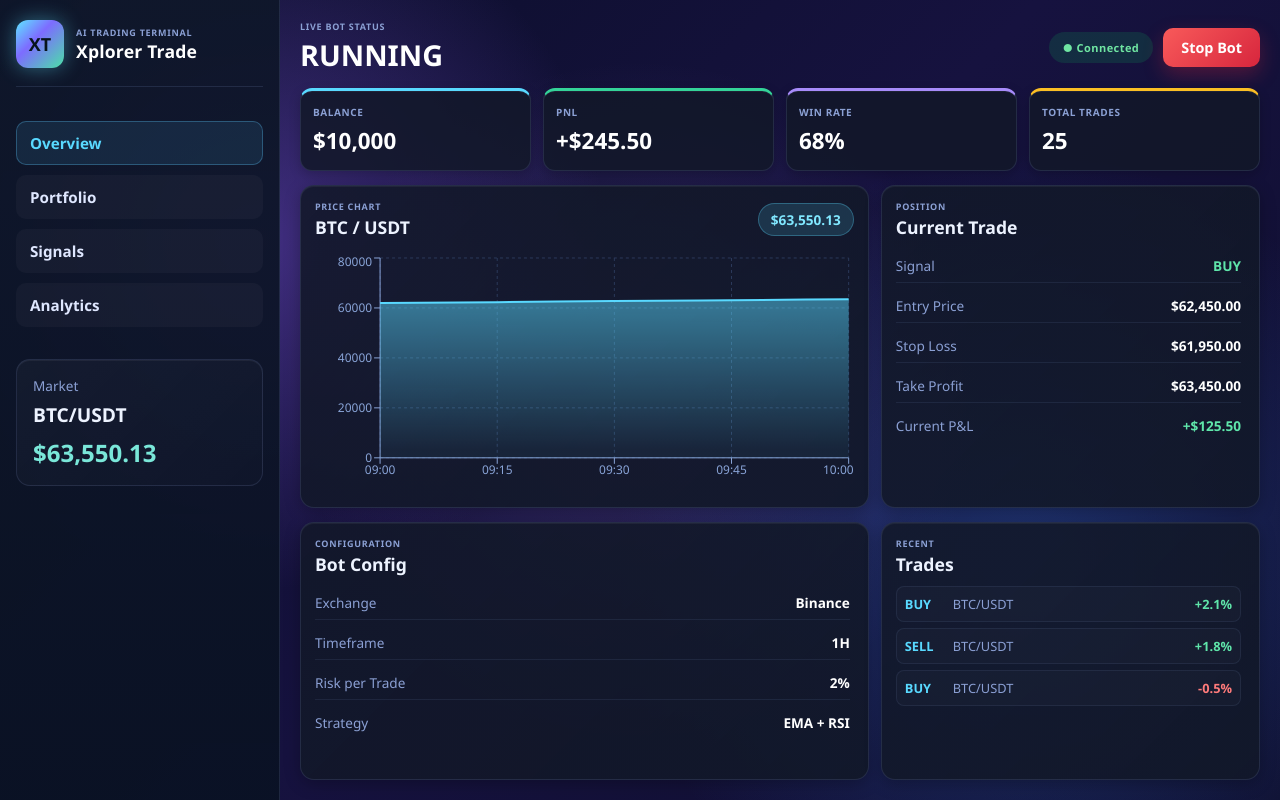
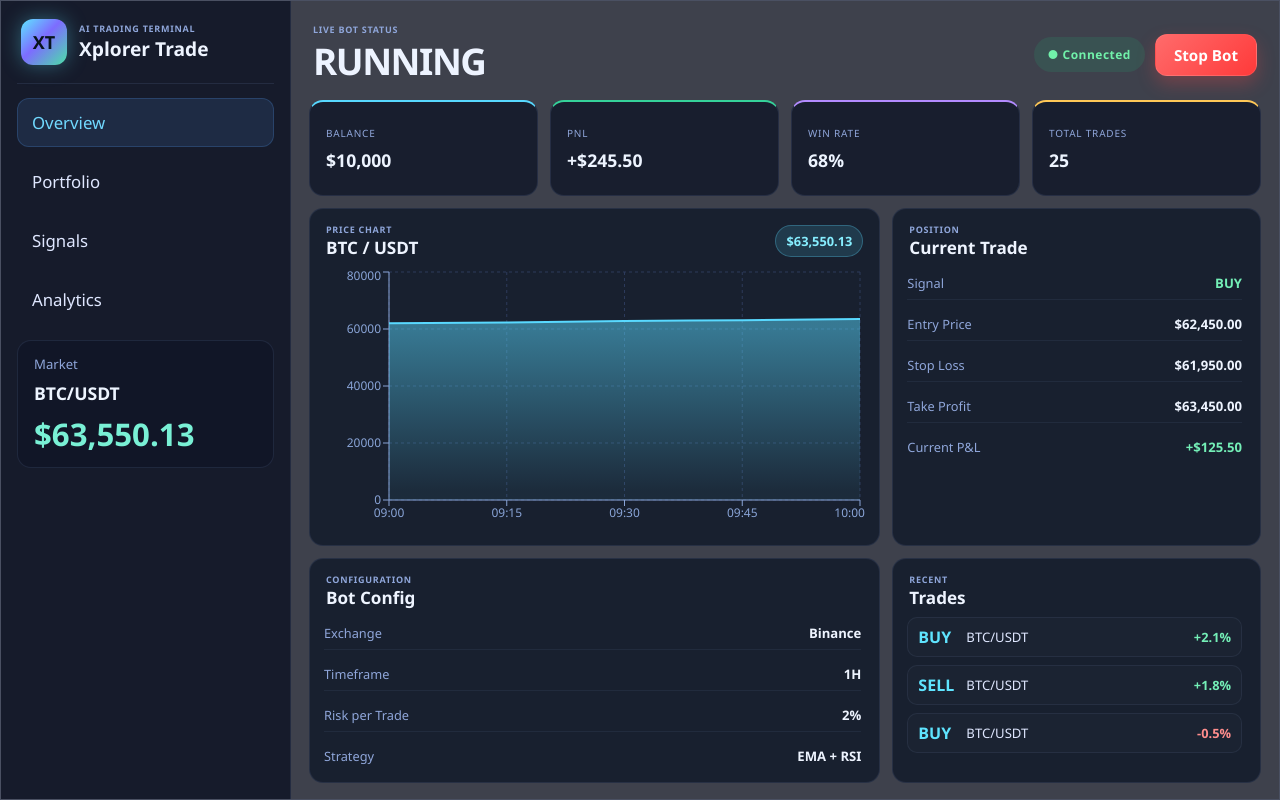
Before and after one commit to alijaan786khan-commits/TechXplorer-AI, a React (Create React App) app in the folder frontend/: page / in a window 1280 px wide. Built offline with nearby package versions, Linux system fonts and the light colour scheme; the HTML template or start-up script is replaced by a standard one.

Commit message:
Polish the dashboard layout: tighter panel spacing, cleaner cards, transparent background, refined premium styling

```diff
--- a/frontend/src/index.css
+++ b/frontend/src/index.css
@@ -4,31 +4,17 @@
   padding: 0;
 }
 
-html {
+html, body, #root {
   width: 100%;
   height: 100%;
-  background:
-    radial-gradient(circle at 20% 30%, rgba(139, 92, 246, 0.4), transparent 30%),
-    radial-gradient(circle at 80% 70%, rgba(59, 130, 246, 0.3), transparent 35%),
-    radial-gradient(circle at 50% 50%, rgba(167, 139, 250, 0.2), transparent 45%),
-    linear-gradient(135deg, #0a0e27 0%, #16123f 50%, #0f0f2e 100%);
-  background-attachment: fixed;
-  background-repeat: no-repeat;
+  font-family: 'Segoe UI', 'Inter', sans-serif;
+  background: transparent;
+  overflow: hidden;
 }
 
 body {
-  width: 100%;
-  height: 100%;
-  font-family: 'Segoe UI', 'Inter', sans-serif;
-  overflow: hidden;
   background: transparent;
   color: #edf3ff;
-}
-
-#root {
-  width: 100%;
-  height: 100%;
-  background: transparent;
 }
 
 button {
@@ -42,13 +28,15 @@ button {
   width: 100vw;
   height: 100vh;
   overflow: hidden;
+  background: rgba(8, 12, 26, 0.78);
+  border: 1px solid rgba(140, 165, 220, 0.15);
 }
 
 .sidebar {
-  width: 280px;
-  background: linear-gradient(180deg, rgba(15, 23, 42, 0.95), rgba(10, 18, 35, 0.92));
-  border-right: 1px solid rgba(138, 163, 221, 0.15);
-  padding: 20px 16px;
+  width: 290px;
+  background: rgba(16, 22, 38, 0.86);
+  border-right: 1px solid rgba(140, 165, 220, 0.12);
+  padding: 18px 16px 12px;
   overflow-y: auto;
   flex-shrink: 0;
 }
@@ -57,61 +45,50 @@ button {
   width: 6px;
 }
 
-.sidebar::-webkit-scrollbar-track {
-  background: transparent;
-}
-
 .sidebar::-webkit-scrollbar-thumb {
-  background: rgba(138, 163, 221, 0.3);
-  border-radius: 3px;
+  background: rgba(120, 142, 192, 0.28);
+  border-radius: 8px;
 }
 
 .brand-block {
   display: flex;
   align-items: center;
   gap: 12px;
-  padding-bottom: 18px;
-  margin-bottom: 18px;
-  border-bottom: 1px solid rgba(138, 163, 221, 0.15);
+  padding: 0 4px 18px;
+  margin-bottom: 14px;
+  border-bottom: 1px solid rgba(140, 165, 220, 0.12);
 }
 
 .brand-icon {
-  width: 48px;
-  height: 48px;
+  width: 46px;
+  height: 46px;
   border-radius: 12px;
   display: flex;
   align-items: center;
   justify-content: center;
-  background: linear-gradient(135deg, #5ee7ff, #7d6cff 40%, #4be0a7);
+  background: linear-gradient(135deg, #5ee7ff, #7d6cff 45%, #4be0a7);
   color: #07141d;
   font-weight: 800;
   font-size: 18px;
-  box-shadow: 0 0 20px rgba(94, 231, 255, 0.4);
-  flex-shrink: 0;
+  box-shadow: 0 0 20px rgba(94, 231, 255, 0.35);
 }
 
 .eyebrow {
   margin: 0;
+  font-size: 9px;
   letter-spacing: 0.08em;
-  font-size: 9px;
   text-transform: uppercase;
-  color: #8ba0d4;
+  color: #8fa6da;
   font-weight: 600;
 }
 
-h1, h2, h3, p {
-  margin: 0;
-}
-
 .brand-block h1 {
-  font-size: 1.1rem;
+  font-size: 1.2rem;
   font-weight: 700;
-  letter-spacing: 0.01em;
-  color: #ffffff;
+  color: #eef4ff;
 }
 
 .nav-menu {
-  padding: 16px 0;
   display: flex;
   flex-direction: column;
   gap: 10px;
@@ -119,74 +96,70 @@ h1, h2, h3, p {
 }
 
 .nav-item {
+  padding: 12px 14px;
+  border-radius: 12px;
+  background: transparent;
+  color: #dfe7ff;
+  text-align: left;
+  font-size: 1.05rem;
+  font-weight: 500;
+  transition: 0.2s ease;
   border: 1px solid transparent;
-  background: rgba(255, 255, 255, 0.03);
-  color: #dfe7ff;
-  padding: 11px 13px;
-  border-radius: 10px;
-  text-align: left;
-  transition: 0.2s ease;
-  font-weight: 600;
-  font-size: 0.95rem;
 }
 
 .nav-item.active,
 .nav-item:hover {
-  background: rgba(92, 200, 255, 0.1);
-  border-color: rgba(92, 200, 255, 0.3);
-  color: #59d9ff;
+  background: rgba(88, 165, 255, 0.12);
+  border-color: rgba(88, 165, 255, 0.2);
+  color: #71d9ff;
 }
 
 .mini-panel {
-  background: linear-gradient(135deg, rgba(255, 255, 255, 0.03), rgba(255, 255, 255, 0.01));
-  border: 1px solid rgba(138, 163, 221, 0.15);
+  background: rgba(17, 23, 39, 0.9);
+  border: 1px solid rgba(140, 165, 220, 0.12);
   border-radius: 14px;
-  padding: 16px;
-  box-shadow: inset 0 1px 0 rgba(255, 255, 255, 0.05);
+  padding: 14px 16px 12px;
+  margin-top: 10px;
 }
 
 .mini-panel .label {
-  color: #8ba0d4;
-  margin-bottom: 6px;
-  font-size: 0.85rem;
+  font-size: 0.82rem;
+  color: #8fa6da;
+  margin-bottom: 8px;
 }
 
 .mini-panel h3 {
-  font-size: 1.2rem;
+  color: #edf4ff;
+  font-size: 1.1rem;
   margin-bottom: 8px;
 }
 
 .mini-panel .value {
-  font-size: 1.5rem;
+  color: #79f0d5;
+  font-size: 1.95rem;
   font-weight: 700;
-  color: #7ae7d9;
 }
 
 .main-panel {
   flex: 1;
-  padding: 20px;
+  padding: 18px 18px 16px;
   overflow: hidden;
   display: flex;
   flex-direction: column;
-  gap: 14px;
+  gap: 12px;
 }
 
 .topbar {
   display: flex;
   align-items: center;
   justify-content: space-between;
-  gap: 12px;
-  flex-shrink: 0;
+  padding: 4px 4px 2px;
 }
 
-.topbar > div:first-child .eyebrow {
-  margin-bottom: 2px;
-}
-
-.topbar > div:first-child h2 {
-  font-size: 1.8rem;
+.topbar h2 {
+  font-size: 2.3rem;
   font-weight: 700;
-  color: #ffffff;
+  letter-spacing: -0.04em;
 }
 
 .topbar-actions {
@@ -196,87 +169,85 @@ h1, h2, h3, p {
 }
 
 .connection {
-  padding: 8px 14px;
+  display: inline-flex;
+  align-items: center;
+  gap: 8px;
+  padding: 9px 14px;
   border-radius: 20px;
-  font-size: 11px;
+  font-size: 0.75rem;
+  font-weight: 700;
   letter-spacing: 0.04em;
-  font-weight: 700;
-  white-space: nowrap;
 }
 
 .connection.online {
-  background: rgba(14, 201, 92, 0.15);
-  color: #6fe5a2;
+  background: rgba(30, 201, 120, 0.12);
+  color: #71f1aa;
 }
 
 .connection.offline {
-  background: rgba(248, 113, 113, 0.15);
-  color: #fca5a5;
+  background: rgba(255, 98, 98, 0.12);
+  color: #ff8d8d;
 }
 
-.primary-btn, .danger-btn {
-  border-radius: 10px;
+.primary-btn,
+.danger-btn {
+  border-radius: 12px;
   padding: 10px 18px;
   font-weight: 700;
-  font-size: 0.9rem;
-  transition: transform 0.2s ease, box-shadow 0.2s ease;
-  white-space: nowrap;
-}
-
-.primary-btn:hover, .danger-btn:hover {
-  transform: translateY(-1px);
+  font-size: 0.95rem;
+  color: #fff;
+  border: 1px solid rgba(255,255,255,0.08);
 }
 
 .primary-btn {
-  background: linear-gradient(135deg, #29dd8a, #14c483);
-  color: #04100c;
-  box-shadow: 0 8px 20px rgba(20, 196, 131, 0.3);
+  background: linear-gradient(135deg, #ff6e7f, #ff3d63);
+  box-shadow: 0 8px 18px rgba(255, 73, 117, 0.28);
 }
 
 .danger-btn {
-  background: linear-gradient(135deg, #f85a5a, #d7263d);
-  color: white;
-  box-shadow: 0 8px 20px rgba(215, 38, 61, 0.3);
+  background: linear-gradient(135deg, #ff6b6b, #ff3a3a);
+  box-shadow: 0 8px 18px rgba(255, 71, 71, 0.28);
 }
 
 .metrics-grid {
   display: grid;
-  grid-template-columns: repeat(4, 1fr);
+  grid-template-columns: repeat(4, minmax(0, 1fr));
   gap: 12px;
-  flex-shrink: 0;
 }
 
 .metric-card {
-  padding: 14px 12px;
-  border-radius: 12px;
-  border: 1px solid rgba(138, 163, 221, 0.15);
-  background: rgba(18, 24, 41, 0.85);
-  box-shadow: inset 0 1px 0 rgba(255, 255, 255, 0.05), 0 4px 12px rgba(0, 0, 0, 0.2);
+  background: rgba(17, 24, 41, 0.82);
+  border: 1px solid rgba(140, 165, 220, 0.12);
+  border-radius: 14px;
+  padding: 14px 16px;
+  min-height: 96px;
+  display: flex;
+  flex-direction: column;
+  justify-content: center;
 }
 
 .metric-card p {
-  color: #8ba0d4;
-  margin-bottom: 6px;
+  color: #8fa6da;
   font-size: 10px;
-  letter-spacing: 0.06em;
+  letter-spacing: 0.08em;
   text-transform: uppercase;
-  font-weight: 600;
+  margin-bottom: 8px;
 }
 
 .metric-card h3 {
-  font-size: 1.4rem;
+  color: #edf4ff;
+  font-size: 1.1rem;
   font-weight: 700;
-  color: #ffffff;
 }
 
-.metric-card.cyan { border-top: 3px solid #59d9ff; }
-.metric-card.green { border-top: 3px solid #34d399; }
-.metric-card.purple { border-top: 3px solid #a78bfa; }
-.metric-card.gold { border-top: 3px solid #fbbf24; }
+.metric-card.cyan { border-top: 2px solid #57d8ff; }
+.metric-card.green { border-top: 2px solid #35d29a; }
+.metric-card.purple { border-top: 2px solid #b38bff; }
+.metric-card.gold { border-top: 2px solid #ffc857; }
 
 .content-grid {
   display: grid;
-  grid-template-columns: 1.5fr 1fr;
+  grid-template-columns: 1.55fr 1fr;
   gap: 12px;
   flex: 1;
   min-height: 0;
@@ -284,64 +255,56 @@ h1, h2, h3, p {
 
 .bottom-grid {
   display: grid;
-  grid-template-columns: 1.5fr 1fr;
+  grid-template-columns: 1.55fr 1fr;
   gap: 12px;
-  flex: 0.8;
-  min-height: 0;
+  min-height: 190px;
 }
 
 .card {
-  background: linear-gradient(135deg, rgba(18, 24, 41, 0.88), rgba(18, 24, 41, 0.92));
-  border: 1px solid rgba(138, 163, 221, 0.15);
+  background: rgba(16, 24, 40, 0.8);
+  border: 1px solid rgba(140, 165, 220, 0.12);
   border-radius: 14px;
-  padding: 14px;
-  box-shadow: 0 4px 16px rgba(0, 0, 0, 0.25), inset 0 1px 0 rgba(255, 255, 255, 0.05);
-  overflow: hidden;
+  padding: 12px 14px 10px;
   display: flex;
   flex-direction: column;
+  min-height: 0;
 }
 
 .card-header {
   display: flex;
   align-items: center;
   justify-content: space-between;
-  margin-bottom: 10px;
-  flex-shrink: 0;
-  gap: 8px;
+  padding: 2px 2px 8px;
 }
 
-.card-header > div:first-child .eyebrow {
-  margin-bottom: 2px;
-}
-
-.card-header > div:first-child h3 {
-  font-size: 1.1rem;
+.card-header h3 {
+  font-size: 1.07rem;
+  color: #eef4ff;
   font-weight: 700;
 }
 
 .price-badge {
-  background: rgba(89, 217, 255, 0.15);
-  color: #81e8ff;
-  border: 1px solid rgba(89, 217, 255, 0.3);
-  border-radius: 20px;
-  padding: 6px 12px;
+  background: rgba(89, 217, 255, 0.14);
+  border: 1px solid rgba(89, 217, 255, 0.28);
+  color: #86eeff;
   font-weight: 700;
-  font-size: 0.85rem;
-  white-space: nowrap;
+  padding: 6px 10px;
+  border-radius: 999px;
+  font-size: 0.8rem;
 }
 
 .chart-box {
   flex: 1;
   min-height: 0;
-  margin-top: 4px;
 }
 
-.position-box, .settings-box, .trade-list {
+.position-box,
+.settings-box,
+.trade-list {
   display: flex;
   flex-direction: column;
-  gap: 6px;
+  gap: 8px;
   overflow-y: auto;
-  max-height: 100%;
   padding-right: 4px;
 }
 
@@ -351,26 +314,20 @@ h1, h2, h3, p {
   width: 6px;
 }
 
-.position-box::-webkit-scrollbar-track,
-.settings-box::-webkit-scrollbar-track,
-.trade-list::-webkit-scrollbar-track {
-  background: transparent;
-}
-
 .position-box::-webkit-scrollbar-thumb,
 .settings-box::-webkit-scrollbar-thumb,
 .trade-list::-webkit-scrollbar-thumb {
-  background: rgba(138, 163, 221, 0.3);
-  border-radius: 3px;
+  background: rgba(120, 142, 192, 0.28);
+  border-radius: 8px;
 }
 
 .row {
   display: flex;
   justify-content: space-between;
   align-items: center;
+  gap: 10px;
   padding: 7px 0;
-  border-bottom: 1px solid rgba(138, 163, 221, 0.1);
-  font-size: 0.85rem;
+  border-bottom: 1px solid rgba(140, 165, 220, 0.08);
 }
 
 .row:last-child {
@@ -378,49 +335,44 @@ h1, h2, h3, p {
 }
 
 .row span {
-  color: #8ba0d4;
+  color: #8fa6da;
+  font-size: 0.8rem;
 }
 
 .row strong {
-  color: #ffffff;
-  font-weight: 600;
+  color: #eef4ff;
+  font-size: 0.82rem;
+  font-weight: 700;
 }
 
-.positive {
-  color: #5fe5aa !important;
-}
-
-.negative {
-  color: #ff7b7b !important;
-}
+.positive { color: #74efb7 !important; }
+.negative { color: #ff8d8d !important; }
 
 .trade-item {
   display: flex;
+  align-items: center;
   justify-content: space-between;
-  align-items: center;
-  padding: 8px;
-  border-radius: 8px;
-  background: rgba(255, 255, 255, 0.02);
-  border: 1px solid rgba(138, 163, 221, 0.1);
-  font-size: 0.8rem;
-  gap: 8px;
+  padding: 8px 10px;
+  border: 1px solid rgba(140, 165, 220, 0.09);
+  border-radius: 10px;
+  background: rgba(255,255,255,0.015);
 }
 
 .trade-item span:first-child {
   font-weight: 700;
-  min-width: 40px;
-  color: #59d9ff;
+  color: #5fe4ff;
+  min-width: 48px;
 }
 
 .trade-item span:nth-child(2) {
-  color: #8ba0d4;
+  color: #dfe7ff;
   flex: 1;
+  font-size: 0.82rem;
 }
 
 .trade-item span:last-child {
   font-weight: 700;
-  min-width: 50px;
-  text-align: right;
+  font-size: 0.8rem;
 }
 
 @media (max-width: 1200px) {
@@ -430,7 +382,7 @@ h1, h2, h3, p {
   }
 
   .metrics-grid {
-    grid-template-columns: repeat(2, 1fr);
+    grid-template-columns: repeat(2, minmax(0, 1fr));
   }
 }
 
@@ -442,6 +394,6 @@ h1, h2, h3, p {
   .sidebar {
     width: 100%;
     border-right: none;
-    border-bottom: 1px solid rgba(138, 163, 221, 0.15);
+    border-bottom: 1px solid rgba(140, 165, 220, 0.12);
   }
 }
```
